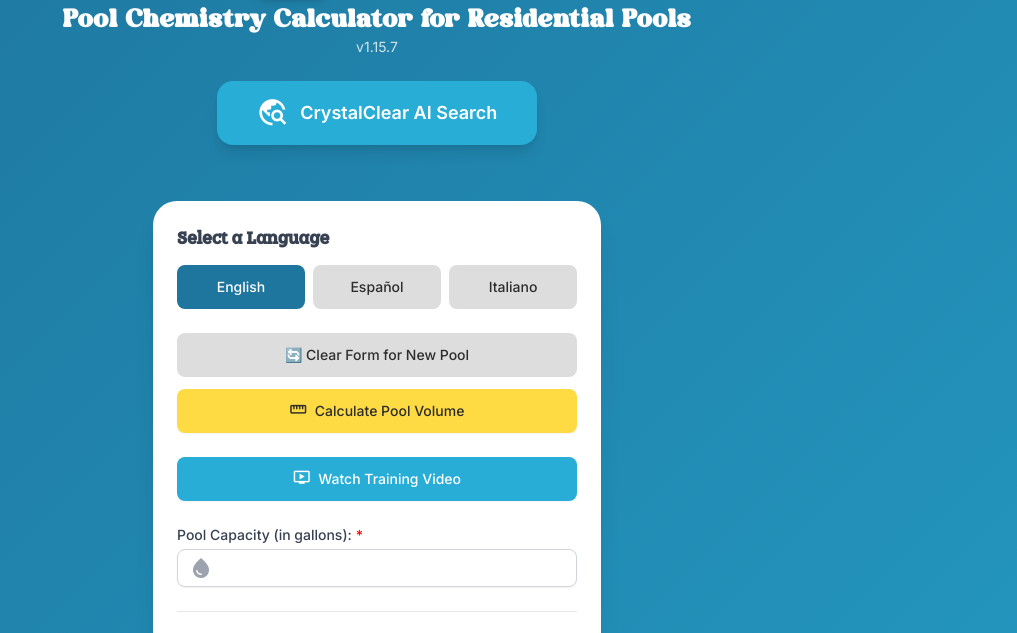
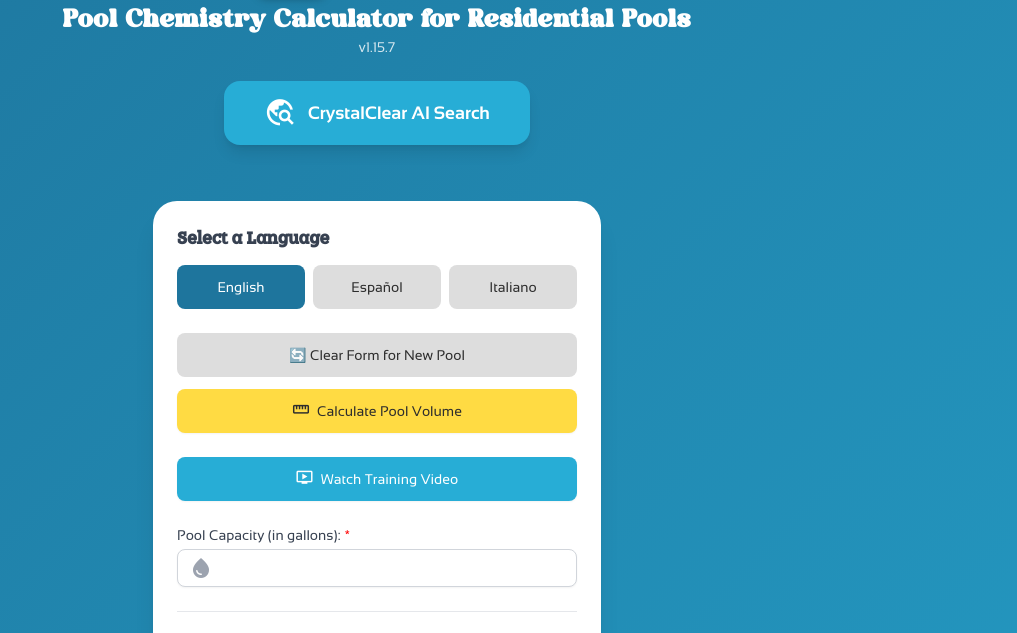
Before and after one commit to nirvverve/aps-calculator-1.51, a website: page index.html in a window 1280 px wide. Shown: the part 95-728 px from the top of the page, without its empty margins (263-1280 px from the left). Drawn offline with nearby package versions, Linux system fonts and the light colour scheme.

Commit message:
Add Sansation fonts

```diff
--- a/styles.css
+++ b/styles.css
@@ -1,3 +1,19 @@
+@font-face {
+    font-family: 'Sansation';
+    src: url('assets/brand/fonts/Sansation-Regular.ttf') format('truetype');
+    font-style: normal;
+    font-weight: 400;
+    font-display: swap;
+}
+
+@font-face {
+    font-family: 'Sansation';
+    src: url('assets/brand/fonts/Sansation-Bold.ttf') format('truetype');
+    font-style: normal;
+    font-weight: 700;
+    font-display: swap;
+}
+
 @font-face {
     font-family: 'ManganaSega';
     src: url('assets/brand/fonts/ManganaSega-Regular.woff2') format('woff2'),
```
Also changed, not shown: assets/brand/fonts/Sansation-Bold.ttf (added), assets/brand/fonts/Sansation-Regular.ttf (added), 1 other file.
